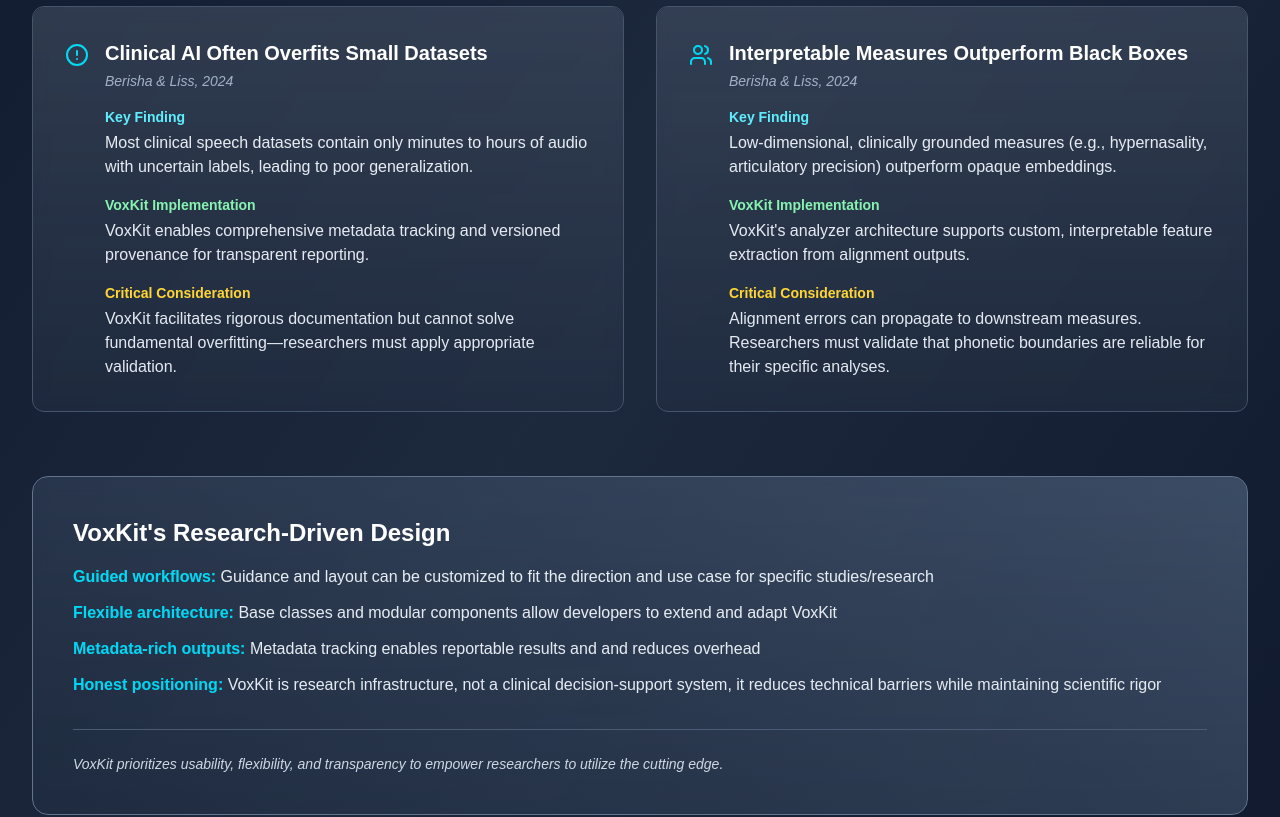
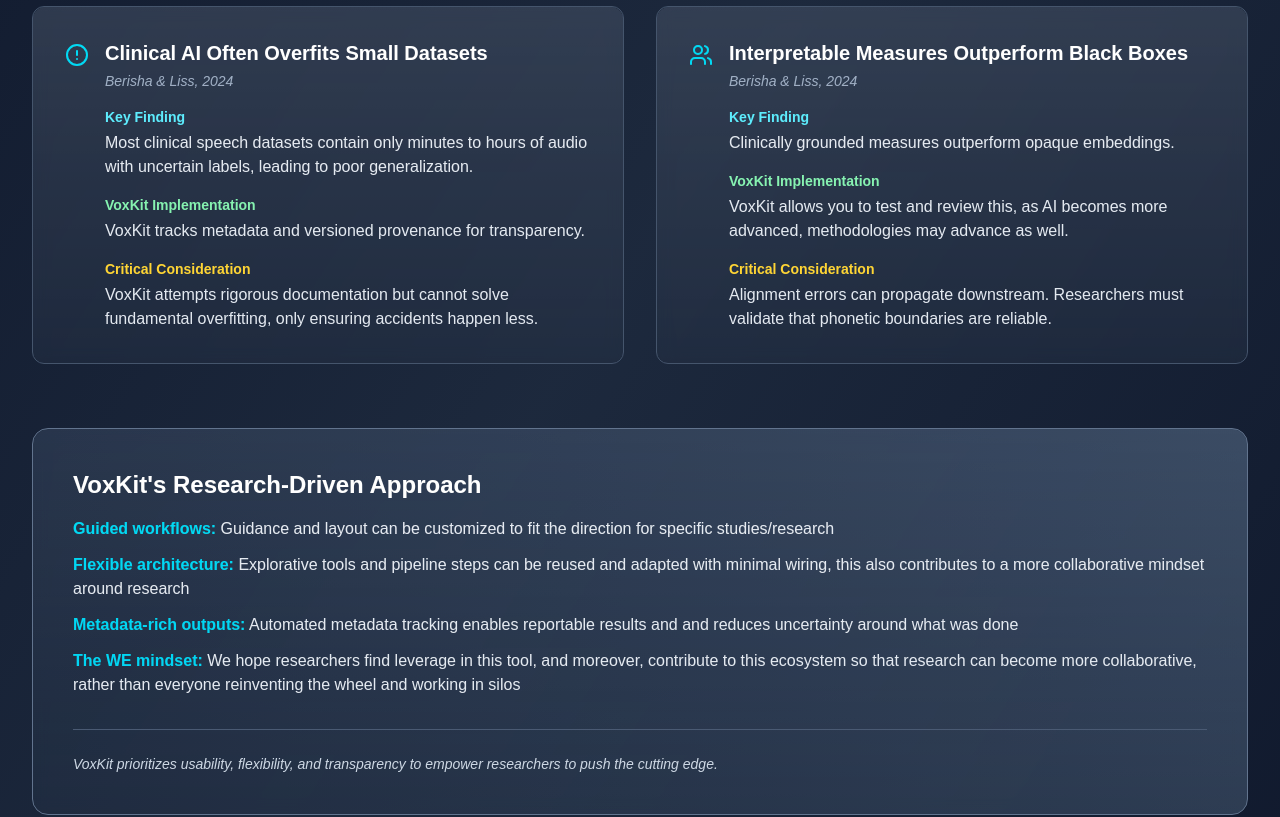
Before and after one commit to BrainBehaviorAnalyticsLab/voxkit-web, a Next.js app: page /foundations in a window 1280 px wide. Shown: the part 720-1537 px from the top of the page. Built offline with nearby package versions, Linux system fonts and the light colour scheme.

Commit message:
Re draft foundations page

```diff
--- a/app/foundations/page.tsx
+++ b/app/foundations/page.tsx
@@ -6,14 +6,14 @@
   const researchFindings = [
     {
       icon: <BookOpen className="w-6 h-6" />,
-      title: "MFA Achieves Human-Level Reliability",
+      title: "MFA Approaches Human-Level Reliability",
       source: "Mahr et al., 2021",
       finding:
         "MFA-SAT reached 86% accuracy on child speech (ages 3-6), the only system approaching human interrater agreement.",
       implementation:
         "VoxKit defaults to MFA while supporting alternative engines for comparative research.",
       limitation:
-        "MFA-SAT was trained on adult speech; researchers should validate performance on their specific datasets.",
+        "MFA-SAT was trained on adult speech; researchers should validate performance for their own use case.",
     },
     {
       icon: <TrendingUp className="w-6 h-6" />,
@@ -33,20 +33,19 @@
       finding:
         "Most clinical speech datasets contain only minutes to hours of audio with uncertain labels, leading to poor generalization.",
       implementation:
-        "VoxKit enables comprehensive metadata tracking and versioned provenance for transparent reporting.",
+        "VoxKit tracks metadata and versioned provenance for transparency.",
       limitation:
-        "VoxKit facilitates rigorous documentation but cannot solve fundamental overfitting—researchers must apply appropriate validation.",
+        "VoxKit attempts rigorous documentation but cannot solve fundamental overfitting, only ensuring accidents happen less.",
     },
     {
       icon: <Users className="w-6 h-6" />,
       title: "Interpretable Measures Outperform Black Boxes",
       source: "Berisha & Liss, 2024",
-      finding:
-        "Low-dimensional, clinically grounded measures (e.g., hypernasality, articulatory precision) outperform opaque embeddings.",
+      finding: "Clinically grounded measures outperform opaque embeddings.",
       implementation:
-        "VoxKit's analyzer architecture supports custom, interpretable feature extraction from alignment outputs.",
+        "VoxKit allows you to test and review this, as AI becomes more advanced, methodologies may advance as well.",
       limitation:
-        "Alignment errors can propagate to downstream measures. Researchers must validate that phonetic boundaries are reliable for their specific analyses.",
+        "Alignment errors can propagate downstream. Researchers must validate that phonetic boundaries are reliable.",
     },
   ];
 
@@ -116,43 +115,45 @@
         {/* Summary Box */}
         <div className="bg-gradient-to-r from-slate-800/80 to-slate-700/80 backdrop-blur-sm border border-slate-500 rounded-2xl p-10 tile">
           <h2 className="text-2xl font-bold mb-4 text-white">
-            VoxKit&apos;s Research-Driven Design
+            VoxKit&apos;s Research-Driven Approach
           </h2>
           <div className="space-y-3 text-slate-200">
             <p>
               <span className="text-cyan-400 font-semibold">
                 Guided workflows:
               </span>{" "}
-              Guidance and layout can be customized to fit the direction and use
-              case for specific studies/research
+              Guidance and layout can be customized to fit the direction for
+              specific studies/research
             </p>
             <p>
               <span className="text-cyan-400 font-semibold">
                 Flexible architecture:
               </span>{" "}
-              Base classes and modular components allow developers to extend and
-              adapt VoxKit
+              Explorative tools and pipeline steps can be reused and adapted
+              with minimal wiring, this also contributes to a more collaborative
+              mindset around research
             </p>
             <p>
               <span className="text-cyan-400 font-semibold">
                 Metadata-rich outputs:
               </span>{" "}
-              Metadata tracking enables reportable results and and reduces
-              overhead
+              Automated metadata tracking enables reportable results and and
+              reduces uncertainty around what was done
             </p>
             <p>
               <span className="text-cyan-400 font-semibold">
-                Honest positioning:
+                The WE mindset:
               </span>{" "}
-              VoxKit is research infrastructure, not a clinical decision-support
-              system, it reduces technical barriers while maintaining scientific
-              rigor
+              We hope researchers find leverage in this tool, and moreover,
+              contribute to this ecosystem so that research can become more
+              collaborative, rather than everyone reinventing the wheel and
+              working in silos
             </p>
           </div>
           <div className="mt-8 pt-6 border-t border-slate-600">
             <p className="text-sm text-slate-300 italic">
               VoxKit prioritizes usability, flexibility, and transparency to
-              empower researchers to utilize the cutting edge.
+              empower researchers to push the cutting edge.
             </p>
           </div>
         </div>
```
